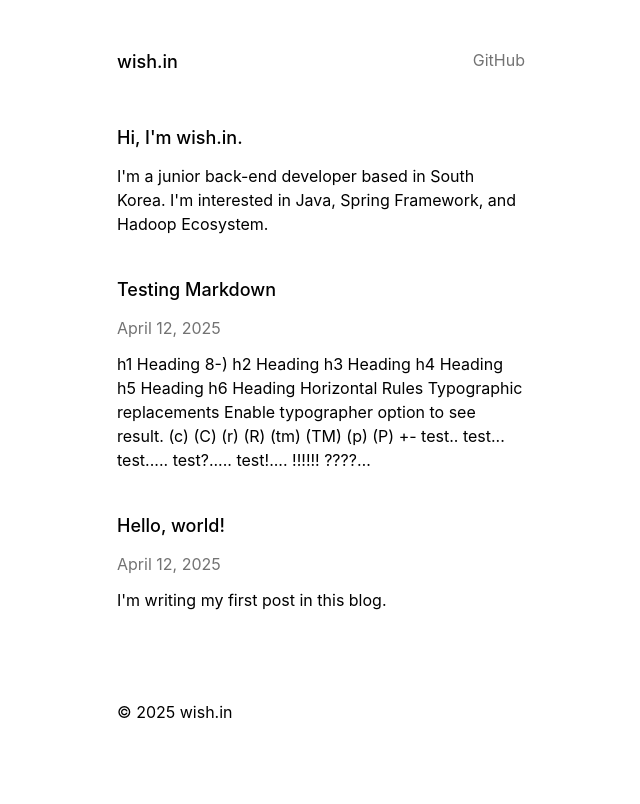
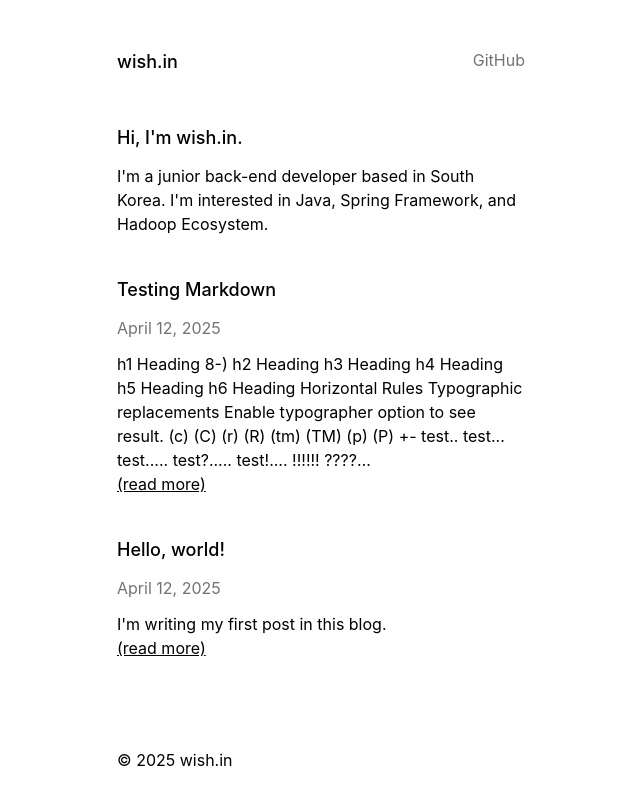
Before and after one commit to wzyns/wzyns.github.io, a Gatsby site: page / in a window 1280 px wide. Shown: the whole page, without its empty margins (319-959 px from the left). Built offline with nearby package versions, Linux system fonts and the light colour scheme; Gatsby itself is replaced by a stand-in of ours; some packages are replaced by stand-ins of ours.

Commit message:
Add 'read more' button
Add 'read more' button

```diff
--- a/src/components/post-list.tsx
+++ b/src/components/post-list.tsx
@@ -14,16 +14,23 @@ export default function PostList({ posts }: { posts: Post[] }) {
 }
 
 function PostListItem({ post }: { post: Post }) {
+  const isTruncated = post.excerpt.length < post.html.length;
+
   return (
     <div className="mb-10">
       <Link to={post.fields.slug}>
         <p className="text-lg font-medium">{post.frontmatter.title}</p>
-        <p className="mt-3 text-neutral-500">{post.frontmatter.date}</p>
-        <div
-          className="mt-3"
-          dangerouslySetInnerHTML={{ __html: post.excerpt }}
-        />
       </Link>
+      <p className="mt-3 text-neutral-500">{post.frontmatter.date}</p>
+      <div
+        className="mt-3"
+        dangerouslySetInnerHTML={{ __html: post.excerpt }}
+      />
+      {isTruncated && (
+        <Link to={post.fields.slug}>
+          <p className="underline">(read more)</p>
+        </Link>
+      )}
     </div>
   );
 }
--- a/src/pages/index.tsx
+++ b/src/pages/index.tsx
@@ -18,6 +18,7 @@ export const pageQuery = graphql`
   {
     allMarkdownRemark(sort: { frontmatter: { date: DESC } }) {
       nodes {
+        id
         frontmatter {
           title
           date(formatString: "MMMM DD, YYYY")
@@ -26,6 +27,7 @@ export const pageQuery = graphql`
           slug
         }
         excerpt(pruneLength: 250, format: HTML, truncate: true)
+        html
       }
     }
   }
--- a/src/templates/post.tsx
+++ b/src/templates/post.tsx
@@ -27,6 +27,10 @@ export const pageQuery = graphql`
         title
         date(formatString: "MMMM DD, YYYY")
       }
+      fields {
+        slug
+      }
+      excerpt(pruneLength: 250, format: HTML, truncate: true)
       html
     }
   }
```
